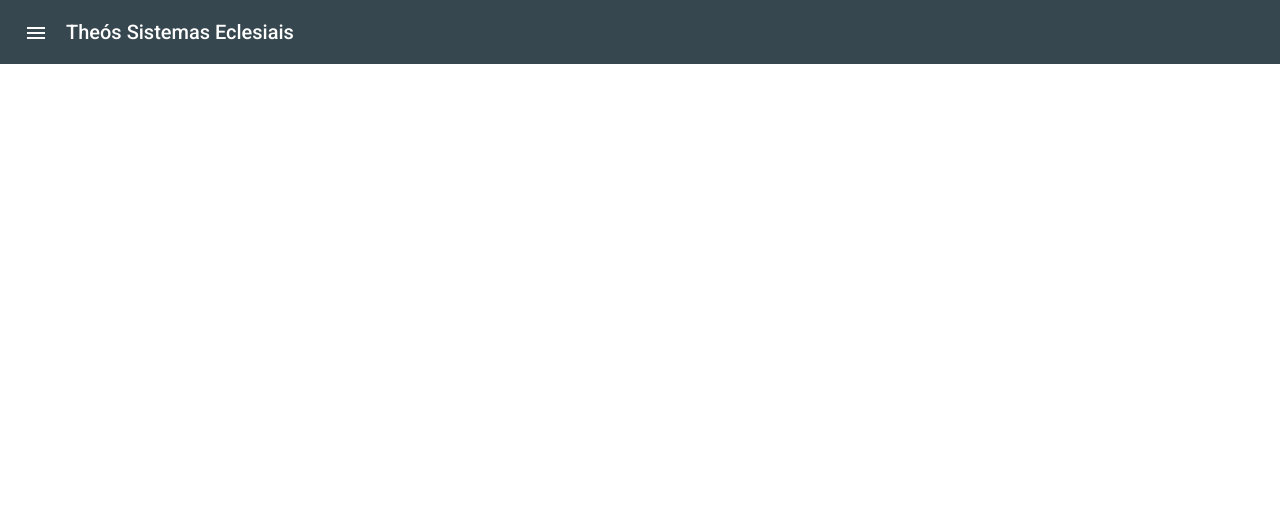
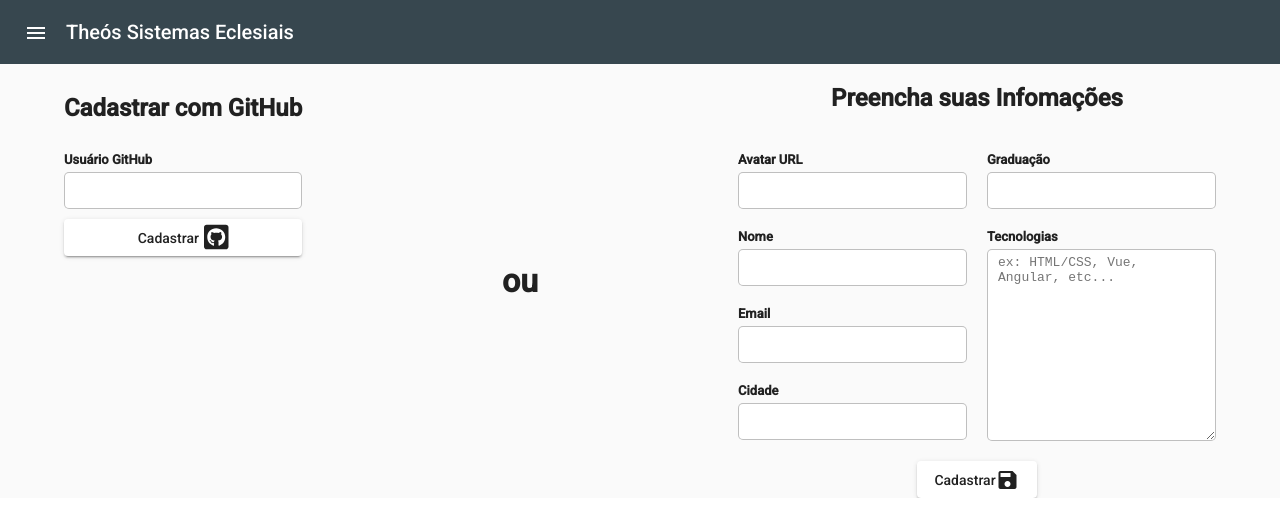
Before and after one commit to theossistemas/prova-frontend, an Angular app in the folder frontend/: page /new in a window 1280 px wide. Before the commit this address led to /. Shown: the top 532 px of the page. Built offline with nearby package versions, Linux system fonts and the light colour scheme.

Commit message:
adding font awsome and creating edit-dev component

```diff
--- a/frontend/package.json
+++ b/frontend/package.json
@@ -21,6 +21,9 @@
     "@angular/platform-browser": "~10.1.2",
     "@angular/platform-browser-dynamic": "~10.1.2",
     "@angular/router": "~10.1.2",
+    "@fortawesome/angular-fontawesome": "^0.7.0",
+    "@fortawesome/fontawesome-svg-core": "^1.2.28",
+    "@fortawesome/free-brands-svg-icons": "^5.13.0",
     "rxjs": "~6.6.0",
     "tslib": "^2.0.0",
     "zone.js": "~0.10.2"
--- a/frontend/projects/developer-registration/src/app/app-routing.module.ts
+++ b/frontend/projects/developer-registration/src/app/app-routing.module.ts
@@ -1,9 +1,12 @@
 import { NgModule } from '@angular/core';
 import { Routes, RouterModule } from '@angular/router';
+import { DevEditComponent } from './dev-edit/dev-edit.component';
 import { DevListComponent } from './dev-list/dev-list.component';
 
 const routes: Routes = [
-  { path: 'devs', component: DevListComponent }
+  { path: 'devs', component: DevListComponent },
+  { path: 'new', component: DevEditComponent },
+  { path: 'edit', component: DevEditComponent }
 ];
 
 @NgModule({
--- a/frontend/projects/developer-registration/src/app/app.module.ts
+++ b/frontend/projects/developer-registration/src/app/app.module.ts
@@ -13,6 +13,11 @@ import { MatSidenavModule } from '@angular/material/sidenav';
 import { MatToolbarModule } from '@angular/material/toolbar';
 import { MatListModule } from '@angular/material/list';
 import { DevListComponent } from './dev-list/dev-list.component';
+import { DevEditComponent } from './dev-edit/dev-edit.component';
+import { ReactiveFormsModule } from '@angular/forms';
+import { MatFormFieldModule } from '@angular/material/form-field';
+import { FontAwesomeModule, FaIconLibrary } from '@fortawesome/angular-fontawesome';
+import { faGithubSquare } from '@fortawesome/free-brands-svg-icons';
 
 @NgModule({
   declarations: [
@@ -20,6 +25,7 @@ import { DevListComponent } from './dev-list/dev-list.component';
     DevCardComponent,
     NavbarComponent,
     DevListComponent,
+    DevEditComponent,
   ],
   imports: [
     BrowserModule,
@@ -31,9 +37,16 @@ import { DevListComponent } from './dev-list/dev-list.component';
     MatSidenavModule,
     MatToolbarModule,
     MatListModule,
+    ReactiveFormsModule,
+    MatFormFieldModule,
+    FontAwesomeModule,
   ],
   providers: [
   ],
   bootstrap: [AppComponent],
 })
-export class AppModule { }
+export class AppModule {
+  constructor(library: FaIconLibrary) {
+    library.addIcons(faGithubSquare);
+  }
+}
--- /dev/null
+++ b/frontend/projects/developer-registration/src/app/dev-edit/dev-edit.component.html
@@ -0,0 +1,58 @@
+<div class="form-container">
+
+    <div class="github-registry">
+        <h2>Cadastrar com GitHub</h2>
+        <div class="field-container">
+            <label>Usuário GitHub</label>
+            <input required />
+        </div>
+        <button mat-raised-button type="submit">
+            <span class="github-span">Cadastrar</span>
+            <fa-icon class="fa-2x" [icon]="['fab', 'github-square']" ></fa-icon>
+        </button>
+    </div>
+
+    <div class="or-container">
+        <h1>ou</h1>
+    </div>
+
+    <form [formGroup]="editDevForm" (ngSubmit)="onSubmit()">
+        <h2>Preencha suas Infoma&ccedil;&otilde;es</h2>
+        <div class="registry">
+            <div class="personal-registry">
+                <div class="field-container">
+                    <label>Avatar URL</label>
+                    <input matInput formControlName="avatarURL" required />
+                </div>
+                <div class="field-container">
+                    <label>Nome</label>
+                    <input matInput formControlName="name" required />
+                </div>
+                <div class="field-container">
+                    <label>Email</label>
+                    <input matInput formControlName="email" required />
+                </div>
+                <div class="field-container">
+                    <label>Cidade</label>
+                    <input matInput formControlName="city" required />
+                </div>
+            </div>
+
+            <div class="professional-registry">
+                <div class="field-container">
+                    <label>Gradua&ccedil;&atilde;o</label>
+                    <input matInput formControlName="graduation" required />
+                </div>
+                <div class="field-container">
+                    <label>Tecnologias</label>
+                    <textarea matInput placeholder="ex: HTML/CSS, Vue, Angular, etc..." formControlName="techStack" required ></textarea>
+                </div>
+            </div>
+        </div>
+
+        <button mat-raised-button type="submit">
+            <span>Cadastrar</span>
+            <mat-icon>save</mat-icon>
+        </button>
+    </form>
+</div>
--- /dev/null
+++ b/frontend/projects/developer-registration/src/app/dev-edit/dev-edit.component.scss
@@ -0,0 +1,90 @@
+label {
+    font-weight: bold;
+}
+
+.form-container {
+    display: flex;
+    flex-direction: row;
+    flex-wrap: wrap;
+    justify-content: space-around;
+}
+
+.github-registry {
+    display: flex;
+    flex-direction: column;
+    justify-content: center;
+    max-height: max-content;
+    padding: 10px;
+}
+.github-registry span {
+    padding-right: 5px;
+}
+
+.or-container {
+    display: flex;
+    align-items: center;
+    justify-content: center;
+    min-width: 200px;
+}
+
+h2 {
+    align-self: center;
+}
+
+form {
+    display: flex;
+    flex-direction: column;
+    justify-items: center;
+    flex-wrap: wrap;
+}
+
+form button {
+    min-width: 120px;
+    max-width: 120px;
+    align-self: center;
+}
+
+form button > span {
+    padding-right: 50px;
+}
+
+.field-container {
+    display: grid;
+    padding: 10px 0px;
+}
+
+.field-container label {
+    font-size: small;
+    padding-bottom: 5px;
+}
+
+.field-container input {
+    border-radius: 5px;
+    border: 1px solid rgba(0, 0, 0, .250);
+    height: 25px;
+    font-size: medium;
+    padding: 5px 10px;
+}
+
+.field-container textarea {
+    border-radius: 5px;
+    border: 1px solid rgba(0, 0, 0, .250);
+    height: 180px;
+    font-size: medium;
+    padding: 5px 10px;
+}
+
+.registry {
+    display: flex;
+    flex-direction: row;
+    flex-wrap: wrap;
+    justify-content: center;
+}
+
+.personal-registry {
+    margin: 10px;
+}
+
+.professional-registry {
+    margin: 10px;
+}
--- /dev/null
+++ b/frontend/projects/developer-registration/src/app/dev-edit/dev-edit.component.ts
@@ -0,0 +1,32 @@
+import { Component, OnInit } from '@angular/core';
+import { FormGroup, FormControl, FormBuilder } from '@angular/forms';
+import { MatFormFieldControl } from '@angular/material/form-field';
+
+@Component({
+  selector: 'app-dev-edit',
+  templateUrl: './dev-edit.component.html',
+  styleUrls: ['./dev-edit.component.scss']
+})
+export class DevEditComponent implements OnInit {
+
+  editDevForm: FormGroup = this.formBuilder.group({
+    avatarURL: [''],
+    name: [''],
+    email: [''],
+    city: [''],
+    graduation: [''],
+    techStack: [''],
+  });
+
+  nameControl: MatFormFieldControl<any>;
+
+  constructor(private formBuilder: FormBuilder) { }
+
+  ngOnInit(): void {
+  }
+
+  onSubmit(): void {
+    console.log(this.editDevForm.value);
+  }
+
+}
```
Also changed, not shown: 2 other files (tests, documents, lock files or other folders).
